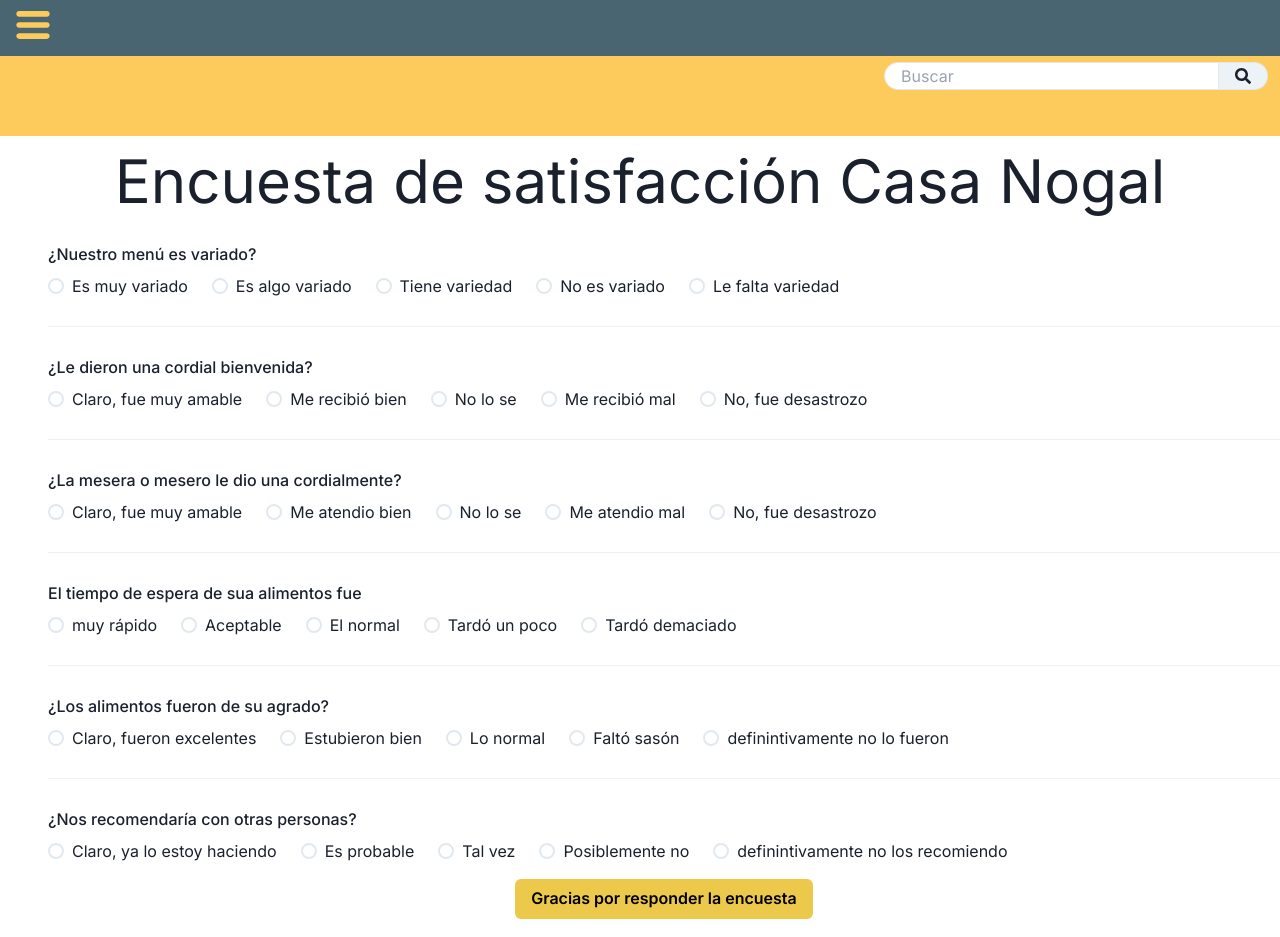
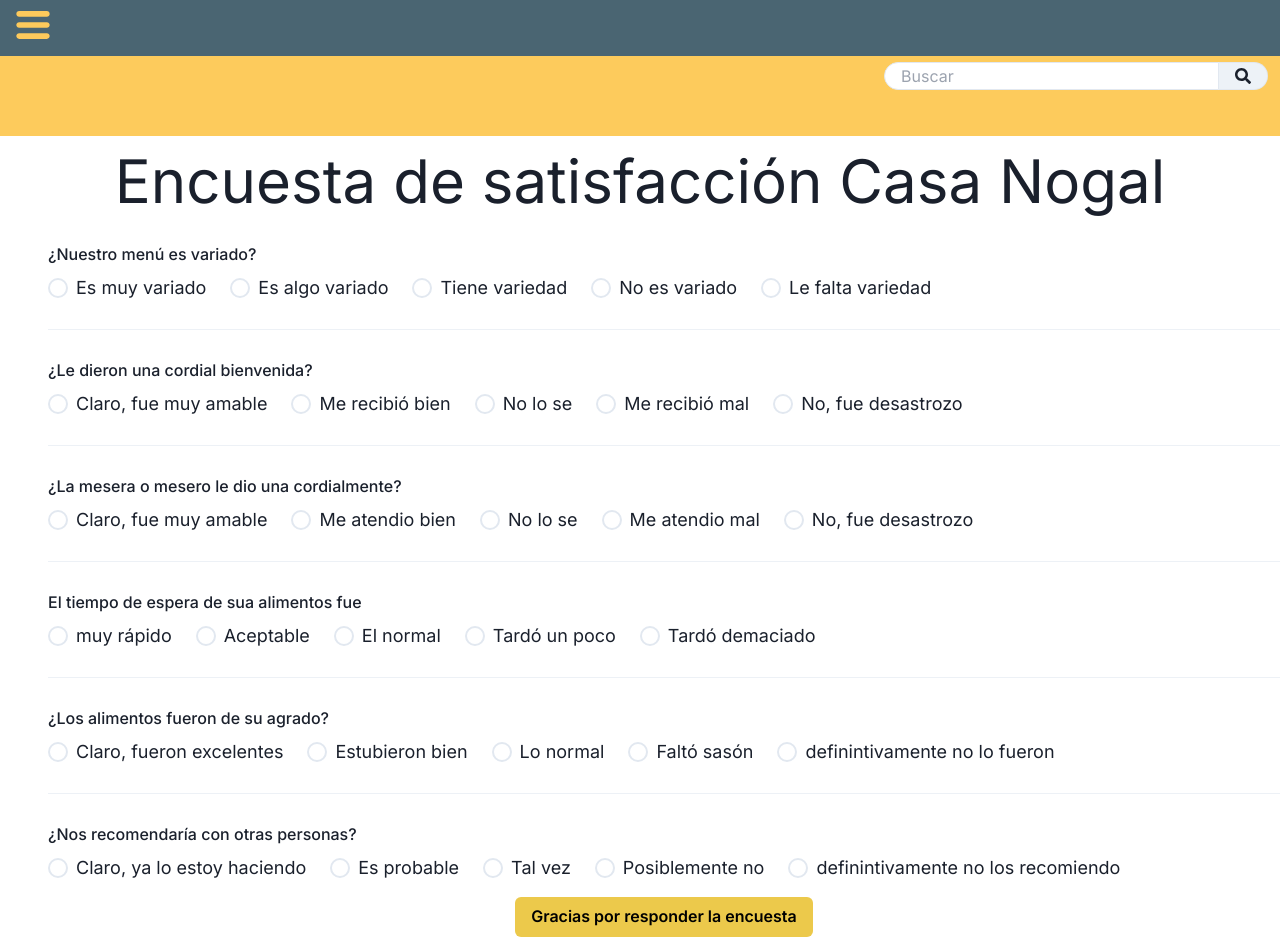
Before and after one commit to vezamx/casa-nogal-inventory-frontend, a Next.js app: page /pages/satisfactionSurvey in a window 1280 px wide. Built offline with nearby package versions, Linux system fonts and the light colour scheme.

Commit message:
feat/satidfaction_survey frontend only, end part 1

```diff
--- a/src/app/components/menuButton/MenuButton.tsx
+++ b/src/app/components/menuButton/MenuButton.tsx
@@ -131,7 +131,7 @@ const MenuButton = () => {
                     }}
                   />
                 }
-                href="/"
+                href="/#"
               />
               <MenuItem
                 title="Cerrar sistema"
--- a/src/app/pages/satisfactionSurvey/page.tsx
+++ b/src/app/pages/satisfactionSurvey/page.tsx
@@ -62,11 +62,11 @@ const Survey = () =>{
               <FormLabel as="legend">¿Nuestro menú es variado?</FormLabel>
               <RadioGroup name="recomendacion" value={values.menu} onChange={handleChange}>
                 <HStack spacing="24px">
-                  <Field as={Radio} value="menu1" name='menu'>Es muy variado</Field>
-                  <Field as={Radio} value="menu2" name='menu'>Es algo variado</Field>
-                  <Field as={Radio} value="menu3" name='menu'>Tiene variedad</Field>
-                  <Field as={Radio} value="menu4" name='menu'>No es variado</Field>
-                  <Field as={Radio} value="menu5" name='menu'>Le falta variedad</Field>
+                  <Field as={Radio} value="menu1" name='menu' size='lg'>Es muy variado</Field>
+                  <Field as={Radio} value="menu2" name='menu' size='lg'>Es algo variado</Field>
+                  <Field as={Radio} value="menu3" name='menu' size='lg'>Tiene variedad</Field>
+                  <Field as={Radio} value="menu4" name='menu' size='lg'>No es variado</Field>
+                  <Field as={Radio} value="menu5" name='menu' size='lg'>Le falta variedad</Field>
                 </HStack>
               </RadioGroup>
               <FormErrorMessageComponent name='menu' />
@@ -76,11 +76,11 @@ const Survey = () =>{
               </FormLabel>
               <RadioGroup name="recomendacion" value={values.bienvenida} onChange={handleChange}>
                 <HStack spacing="24px">
-                  <Field as={Radio} value="bienvenida1" name='bienvenida'>Claro, fue muy amable</Field>
-                  <Field as={Radio} value="bienvenida2" name='bienvenida'>Me recibió bien</Field>
-                  <Field as={Radio} value="bienvenida3" name='bienvenida'>No lo se</Field>
-                  <Field as={Radio} value="bienvenida4" name='bienvenida'>Me recibió mal</Field>
-                  <Field as={Radio} value="bienvenida5" name='bienvenida'>No, fue desastrozo</Field>
+                  <Field as={Radio} value="bienvenida1" name='bienvenida' size='lg'>Claro, fue muy amable</Field>
+                  <Field as={Radio} value="bienvenida2" name='bienvenida' size='lg'>Me recibió bien</Field>
+                  <Field as={Radio} value="bienvenida3" name='bienvenida' size='lg'>No lo se</Field>
+                  <Field as={Radio} value="bienvenida4" name='bienvenida' size='lg'>Me recibió mal</Field>
+                  <Field as={Radio} value="bienvenida5" name='bienvenida' size='lg'>No, fue desastrozo</Field>
                 </HStack>
               </RadioGroup>
               <FormErrorMessageComponent name='bienvenida' />
@@ -91,11 +91,11 @@ const Survey = () =>{
             </FormLabel>
             <RadioGroup name="recomendacion" value={values.mesero} onChange={handleChange}>
               <HStack spacing="24px">
-                <Field as={Radio} value="mesero1" name='mesero'>Claro, fue muy amable</Field>
-                <Field as={Radio} value="mesero2" name='mesero'>Me atendio bien</Field>
-                <Field as={Radio} value="mesero3" name='mesero'>No lo se</Field>
-                <Field as={Radio} value="mesero4" name='mesero'>Me atendio mal</Field>
-                <Field as={Radio} value="mesero5" name='mesero'>No, fue desastrozo</Field>
+                <Field as={Radio} value="mesero1" name='mesero' size='lg'>Claro, fue muy amable</Field>
+                <Field as={Radio} value="mesero2" name='mesero' size='lg'>Me atendio bien</Field>
+                <Field as={Radio} value="mesero3" name='mesero' size='lg'>No lo se</Field>
+                <Field as={Radio} value="mesero4" name='mesero' size='lg'>Me atendio mal</Field>
+                <Field as={Radio} value="mesero5" name='mesero' size='lg'>No, fue desastrozo</Field>
               </HStack>
             </RadioGroup>
             <FormErrorMessageComponent name='mesero' />
@@ -105,11 +105,11 @@ const Survey = () =>{
             </FormLabel>
             <RadioGroup name="recomendacion" value={values.tiempoEspera} onChange={handleChange}>
               <HStack spacing="24px">
-                <Field as={Radio} value="tiempoEspera1" name='tiempoEspera'>muy rápido</Field>
-                <Field as={Radio} value="tiempoEspera2" name='tiempoEspera'>Aceptable</Field>
-                <Field as={Radio} value="tiempoEspera3" name='tiempoEspera'>El normal</Field>
-                <Field as={Radio} value="tiempoEspera4" name='tiempoEspera'>Tardó un poco</Field>
-                <Field as={Radio} value="tiempoEspera5" name='tiempoEspera'>Tardó demaciado</Field>
+                <Field as={Radio} value="tiempoEspera1" name='tiempoEspera' size='lg'>muy rápido</Field>
+                <Field as={Radio} value="tiempoEspera2" name='tiempoEspera' size='lg'>Aceptable</Field>
+                <Field as={Radio} value="tiempoEspera3" name='tiempoEspera' size='lg'>El normal</Field>
+                <Field as={Radio} value="tiempoEspera4" name='tiempoEspera' size='lg'>Tardó un poco</Field>
+                <Field as={Radio} value="tiempoEspera5" name='tiempoEspera' size='lg'>Tardó demaciado</Field>
               </HStack>
             </RadioGroup>
             <FormErrorMessageComponent name='tiempoEspera' />
@@ -119,11 +119,11 @@ const Survey = () =>{
             </FormLabel>
             <RadioGroup name="recomendacion" value={values.alimentos} onChange={handleChange}>
               <HStack spacing="24px">
-                <Field as={Radio} value="alimentos1" name='alimentos'>Claro, fueron excelentes</Field>
-                <Field as={Radio} value="alimentos2" name='alimentos'>Estubieron bien</Field>
-                <Field as={Radio} value="alimentos3" name='alimentos'>Lo normal</Field>
-                <Field as={Radio} value="alimentos4" name='alimentos'>Faltó sasón</Field>
-                <Field as={Radio} value="alimentos5" name='alimentos'>definintivamente no lo fueron</Field>             </HStack>
+                <Field as={Radio} value="alimentos1" name='alimentos' size='lg'>Claro, fueron excelentes</Field>
+                <Field as={Radio} value="alimentos2" name='alimentos' size='lg'>Estubieron bien</Field>
+                <Field as={Radio} value="alimentos3" name='alimentos' size='lg'>Lo normal</Field>
+                <Field as={Radio} value="alimentos4" name='alimentos' size='lg'>Faltó sasón</Field>
+                <Field as={Radio} value="alimentos5" name='alimentos' size='lg'>definintivamente no lo fueron</Field>             </HStack>
             </RadioGroup>
             <FormErrorMessageComponent name='alimentos' />
             <Divider mt={7} mb={7} />
@@ -132,11 +132,11 @@ const Survey = () =>{
             </FormLabel>
             <RadioGroup name="recomendacion" value={values.recomendacion} onChange={handleChange}>
               <HStack spacing="24px">
-                <Field as={Radio} value="recomendacion1" name='recomendacion'>Claro, ya lo estoy haciendo</Field>
-                <Field as={Radio} value="recomendacion2" name='recomendacion'>Es probable</Field>
-                <Field as={Radio} value="recomendacion3" name='recomendacion'>Tal vez</Field>
-                <Field as={Radio} value="recomendacion4" name='recomendacion'>Posiblemente no</Field>
-                <Field as={Radio} value="recomendacion5" name='recomendacion'>definintivamente no los recomiendo</Field>
+                <Field as={Radio} value="recomendacion1" name='recomendacion' size='lg'>Claro, ya lo estoy haciendo</Field>
+                <Field as={Radio} value="recomendacion2" name='recomendacion' size='lg'>Es probable</Field>
+                <Field as={Radio} value="recomendacion3" name='recomendacion' size='lg'>Tal vez</Field>
+                <Field as={Radio} value="recomendacion4" name='recomendacion' size='lg'>Posiblemente no</Field>
+                <Field as={Radio} value="recomendacion5" name='recomendacion' size='lg'>definintivamente no los recomiendo</Field>
               </HStack>
             </RadioGroup>
             <FormErrorMessageComponent name='recomendacion' />
```
